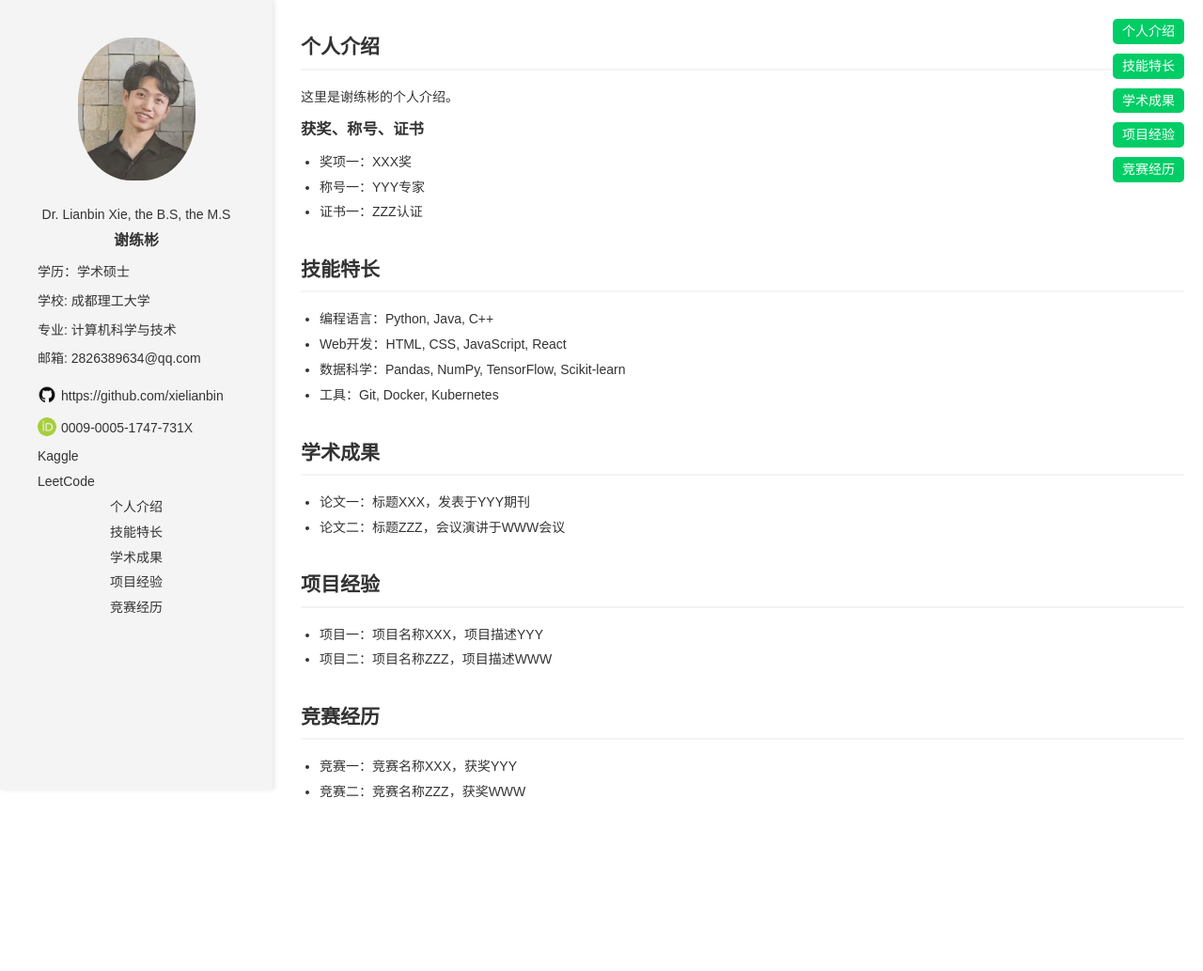
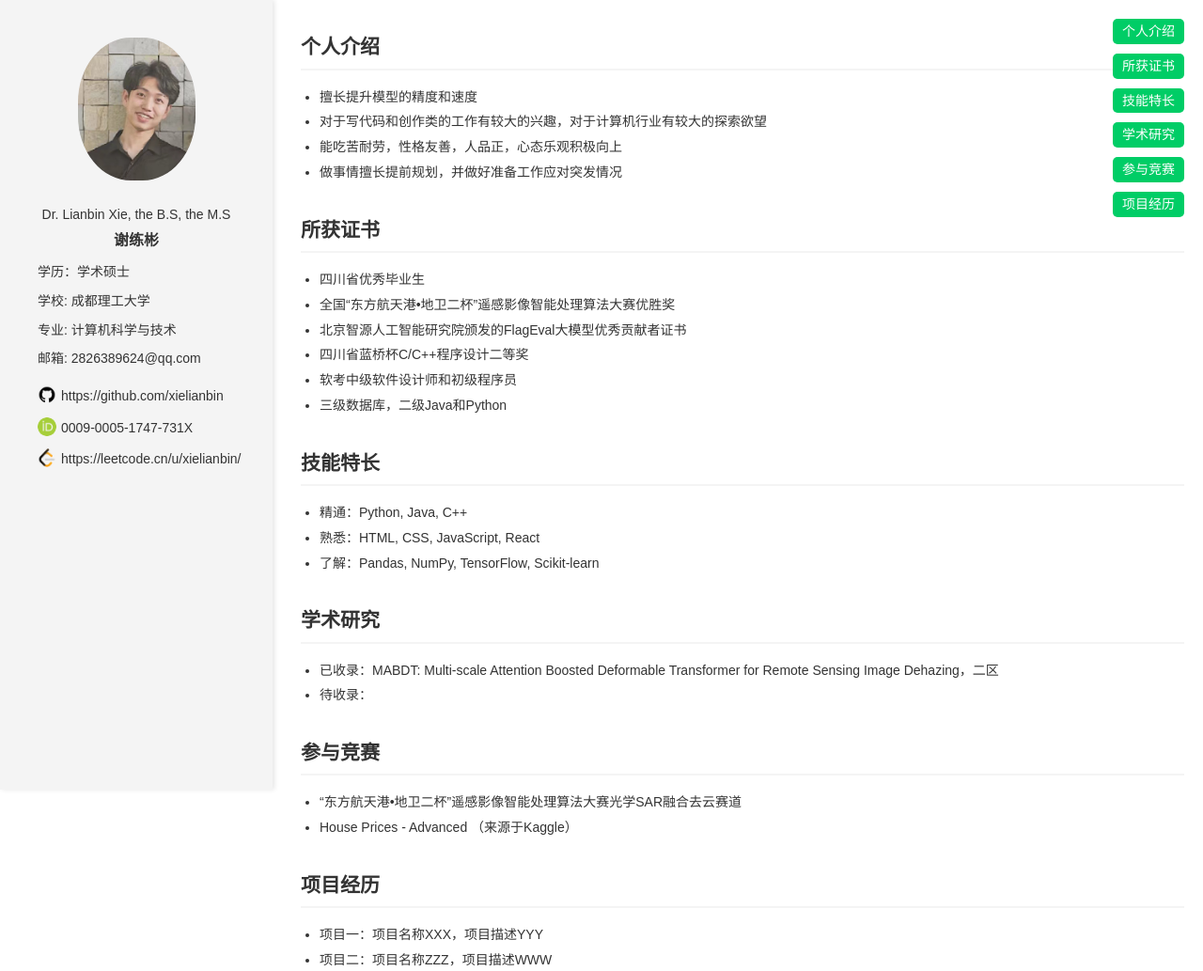
Before and after one commit to xielianbin/xielianbin.github.io, a plain HTML site: page index.html in a window 1280 px wide. Shown: the whole page at 94% size. Before the commit the page ends 911 px from the top, so only its background shows below. Drawn offline with Linux system fonts and the light colour scheme.

Commit message:
Update index.html

```diff
--- a/index.html
+++ b/index.html
@@ -101,7 +101,7 @@
 		<p>学历：学术硕士</p>
 		<p>学校: 成都理工大学</p>
 		<p>专业: 计算机科学与技术</p>
-		<p>邮箱: 2826389634@qq.com</p>
+		<p>邮箱: 2826389624@qq.com</p>
 	</div>
 	<div class="links" >
 		<div  style="margin-left:20px;">
@@ -109,16 +109,7 @@
 			" target="_blank" ><img src="imgs/github.png" style="width:20px;  hight:20px;margin:0px;padding:0px;"><p style="margin-top:-21px;margin-left:25px;">https://github.com/xielianbin</p>
 			</a>
 			<a href="https://orcid.org/0009-0005-1747-731X" target="_blank"><img src="imgs/orcid.png" style="width:20px;  hight:20px;margin:0px;padding:0px;"><p style="margin-top:-21px;margin-left:25px;">0009-0005-1747-731X</p></a>
-			<a href="https://www.kaggle.com/yourusername" target="_blank">Kaggle</a>
-			<a href="https://leetcode.com/yourusername/" target="_blank">LeetCode</a>
-		</div>
-
-		<div style="text-align: center;">
-			<a href="#introduction">个人介绍</a>
-			<a href="#skills">技能特长</a>
-			<a href="#achievements">学术成果</a>
-			<a href="#projects">项目经验</a>
-			<a href="#competitions">竞赛经历</a>
+			<a href="https://leetcode.cn/u/xielianbin/" target="_blank"><img src="imgs/leetcode.png" style="width:20px;  hight:20px;margin:0px;padding:0px;"><p style="margin-top:-21px;margin-left:25px;">https://leetcode.cn/u/xielianbin/</p></a>
 		</div>
 	</div>
 </div>
@@ -126,56 +117,75 @@
 <div class="content">
     <section id="introduction" class="section">
         <h2>个人介绍</h2>
-        <p>这里是谢练彬的个人介绍。</p>
-        <h3>获奖、称号、证书</h3>
         <ul>
-            <li>奖项一：XXX奖</li>
-            <li>称号一：YYY专家</li>
-            <li>证书一：ZZZ认证</li>
+            <li>擅长提升模型的精度和速度</li>
+            <li>对于写代码和创作类的工作有较大的兴趣，对于计算机行业有较大的探索欲望</li>
+            <li>能吃苦耐劳，性格友善，人品正，心态乐观积极向上</li>
+            <li>做事情擅长提前规划，并做好准备工作应对突发情况</li>
+        </ul>
+    </section>
+
+    <section id="certificate" class="section">
+        <h2>所获证书</h2>
+        <ul>
+            <li>四川省优秀毕业生</li>
+            <li>全国“东方航天港•地卫二杯”遥感影像智能处理算法大赛优胜奖</li>
+            <li>北京智源人工智能研究院颁发的FlagEval大模型优秀贡献者证书</li>
+            <li>四川省蓝桥杯C/C++程序设计二等奖</li>
+            <li>软考中级软件设计师和初级程序员</li>
+            <li>三级数据库，二级Java和Python</li>
         </ul>
     </section>
 
     <section id="skills" class="section">
         <h2>技能特长</h2>
         <ul>
-            <li>编程语言：Python, Java, C++</li>
-            <li>Web开发：HTML, CSS, JavaScript, React</li>
-            <li>数据科学：Pandas, NumPy, TensorFlow, Scikit-learn</li>
-            <li>工具：Git, Docker, Kubernetes</li>
+            <li>精通：Python, Java, C++</li>
+            <li>熟悉：HTML, CSS, JavaScript, React</li>
+            <li>了解：Pandas, NumPy, TensorFlow, Scikit-learn</li>
         </ul>
     </section>
 
     <section id="achievements" class="section">
-        <h2>学术成果</h2>
+        <h2>学术研究</h2>
         <ul>
-            <li>论文一：标题XXX，发表于YYY期刊</li>
-            <li>论文二：标题ZZZ，会议演讲于WWW会议</li>
+            <li>已收录：MABDT: Multi-scale Attention Boosted Deformable Transformer for Remote Sensing Image Dehazing，二区</li>
+            <li>待收录：</li>
+        </ul>
+    </section>
+
+    <section id="competitions" class="section">
+        <h2>参与竞赛</h2>
+        <ul>
+            <li>“东方航天港•地卫二杯”遥感影像智能处理算法大赛光学SAR融合去云赛道</li>
+            <li>House Prices - Advanced （来源于Kaggle）</li>
         </ul>
     </section>
 
     <section id="projects" class="section">
-        <h2>项目经验</h2>
+        <h2>项目经历</h2>
         <ul>
             <li>项目一：项目名称XXX，项目描述YYY</li>
             <li>项目二：项目名称ZZZ，项目描述WWW</li>
         </ul>
     </section>
 
-    <section id="competitions" class="section">
-        <h2>竞赛经历</h2>
+    <section id="xp" class="section">
+        <h3 style="padding:20px;"></h3>
+        <h3></h3>
+        <h3></h3>
         <ul>
-            <li>竞赛一：竞赛名称XXX，获奖YYY</li>
-            <li>竞赛二：竞赛名称ZZZ，获奖WWW</li>
         </ul>
     </section>
 </div>
 
 <div class="nav">
     <a href="#introduction">个人介绍</a>
+    <a href="#certificate">所获证书</a>
     <a href="#skills">技能特长</a>
-    <a href="#achievements">学术成果</a>
-    <a href="#projects">项目经验</a>
-    <a href="#competitions">竞赛经历</a>
+    <a href="#achievements">学术研究</a>
+    <a href="#competitions">参与竞赛</a>
+    <a href="#projects">项目经历</a>
 </div>
 
 </body>
```
